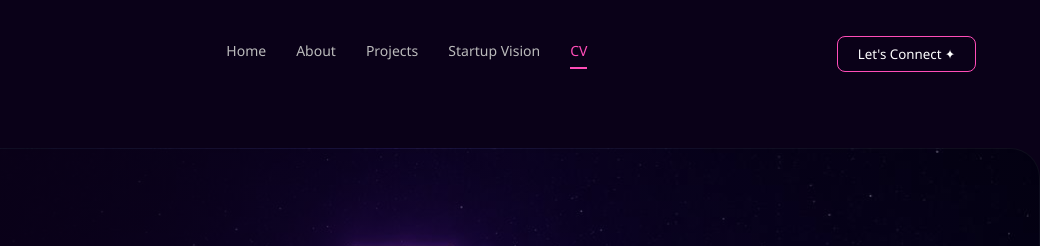
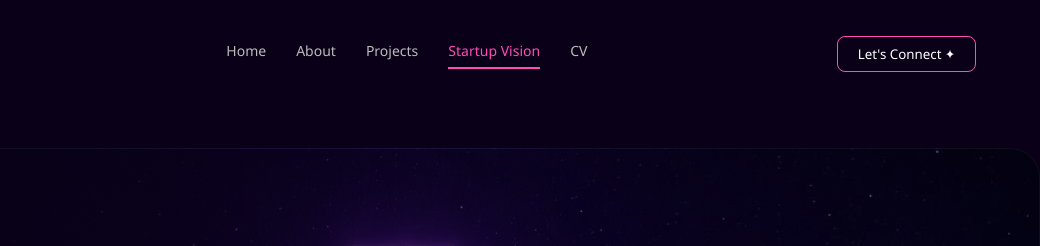
Before and after one commit to lalimue/lama-portfolio, a plain HTML site: page startup.html in a window 1280 px wide. Shown: the top 246 px of the page, 240-1280 px from the left. Drawn offline with Linux system fonts and the light colour scheme.

Commit message:
Update startup.html

```diff
--- a/startup.html
+++ b/startup.html
@@ -27,8 +27,8 @@
         <li><a href="index.html">Home</a></li>
         <li><a href="about.html">About</a></li>
         <li><a href="projects.html">Projects</a></li>
-        <li><a href="startup.html">Startup Vision</a></li>
-        <li><a href="cv.html" class="active">CV</a></li>
+        <li><a href="startup.html" class="active">Startup Vision</a></li>
+        <li><a href="cv.html">CV</a></li>
     </ul>
 
     <a href="cv.html">
```
